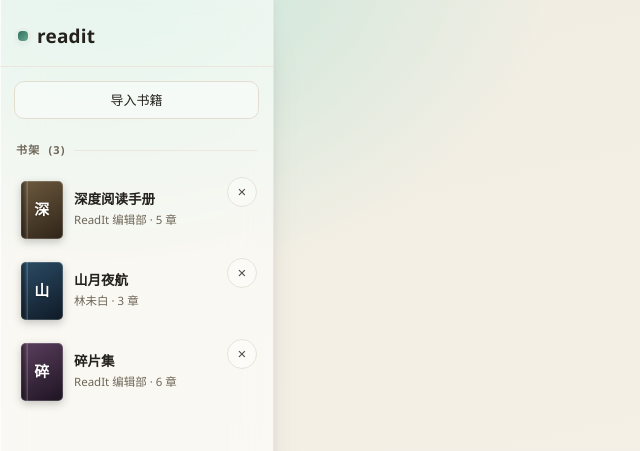
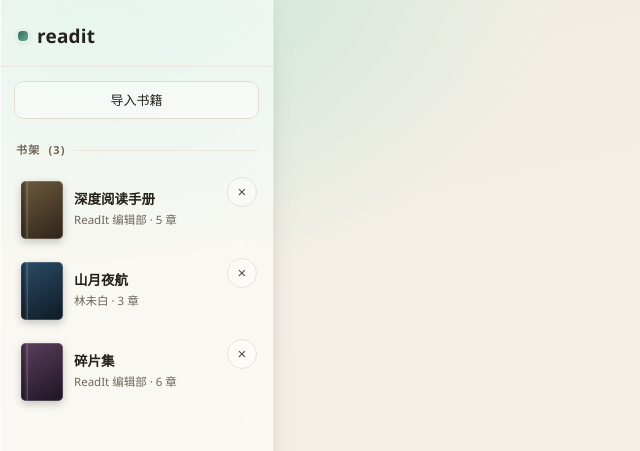
Before and after one commit to philchan351-art/readit-app, a plain HTML site: page index.html in a window 1280 px wide. Shown: the top 451 px of the page, 0-640 px from the left. Drawn offline with Linux system fonts and the light colour scheme; no server answers.

Commit message:
同步 v13：封面首字全局隐藏

```diff
--- a/css/app.css
+++ b/css/app.css
@@ -185,6 +185,10 @@ body::before {
   content: ""; position: absolute; top: 0; bottom: 0; left: 0; width: 7px;
   background: linear-gradient(to right, rgba(0, 0, 0, .42), rgba(0, 0, 0, .08) 62%, rgba(255, 255, 255, .22));
 }
+/* 封面中间的字整体撤掉（2026-11-14 用户指定）：桌面与手机一律不渲染首字，
+   封面只留渐变色块 + 书脊高光。JS 仍照常生成这个 span（不动 DOM，零风险），
+   想恢复字就删掉下面这一行。 */
+.cover-letter { display: none; }
 .book-meta { min-width: 0; display: flex; flex-direction: column; gap: 1px; }
 .book-meta b {
   display: block; font-size: 13.5px; font-weight: 600; line-height: 1.4;
--- a/index.html
+++ b/index.html
@@ -12,7 +12,7 @@
 <meta name="theme-color" content="#0E1A2C">
 <!-- ?v= 和下面 JS 一个道理：Chrome 会拿 CSS 的磁盘缓存，改完样式不加版本号，
      你会看到"改了没生效"。改 css 就把 v 往上加。 -->
-<link rel="stylesheet" href="css/app.css?v=12">
+<link rel="stylesheet" href="css/app.css?v=13">
 </head>
 <body>
 <div id="app">
--- a/js/app.js
+++ b/js/app.js
@@ -216,7 +216,13 @@
       var cover = doc.createElement('div');
       cover.className = 'cover';
       cover.style.background = 'linear-gradient(150deg,' + b.cover.from + ',' + b.cover.to + ')';
-      cover.textContent = b.title.slice(0, 1);
+      // 首字已全局隐藏（app.css 基础规则 .cover-letter{display:none}，2026-11-14 用户指定）；
+      // span 照旧生成，恢复显示只需删那条 CSS，不动这里的 DOM
+      var letter = doc.createElement('span');
+      letter.className = 'cover-letter';
+      letter.setAttribute('aria-hidden', 'true');
+      letter.textContent = b.title.slice(0, 1);
+      cover.appendChild(letter);
 
       var meta = doc.createElement('div');
       meta.className = 'book-meta';
```
